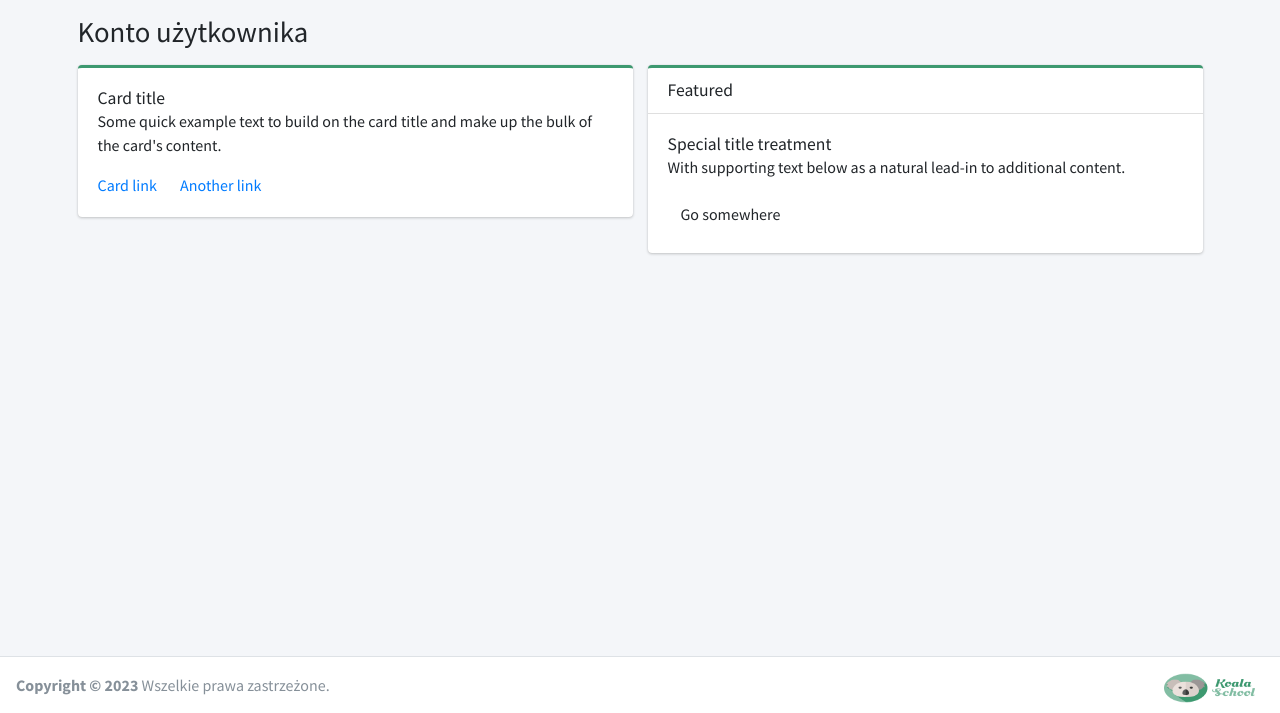
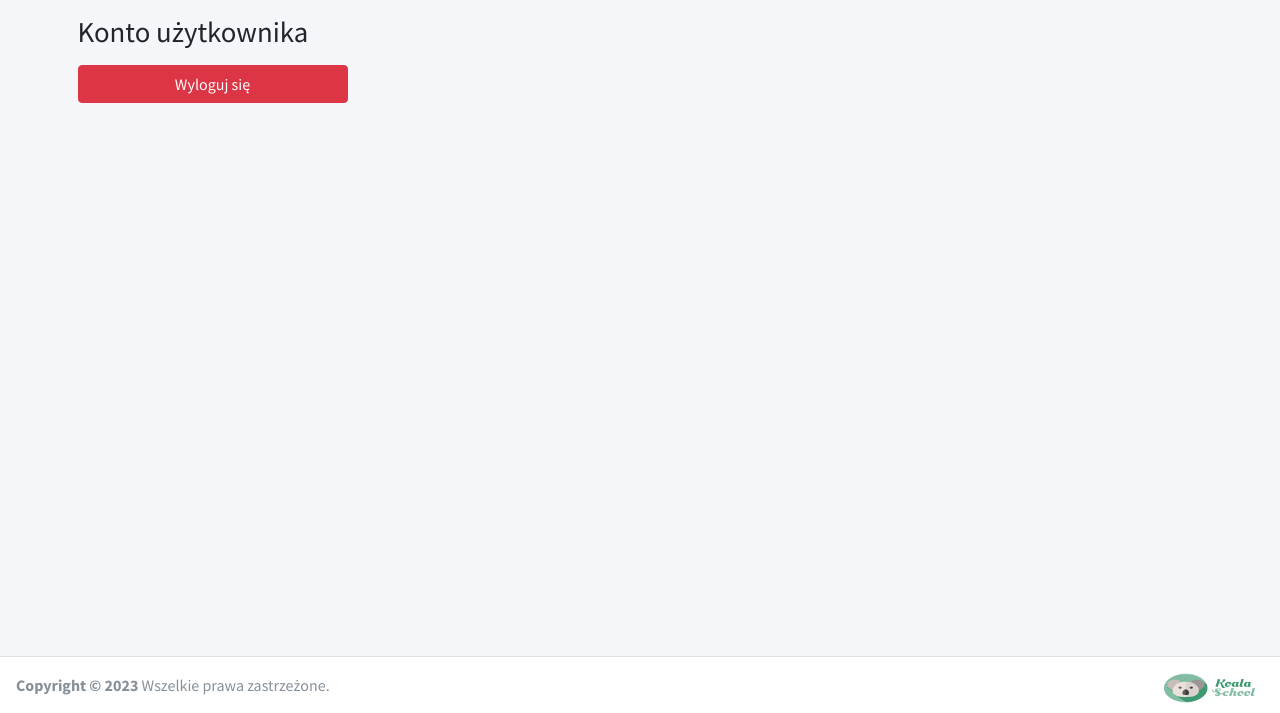
Before and after one commit to Bakkonrad/school_diary, a PHP site: page /teacher/teacher_account.php in a window 1280 px wide. Shown: the part 87-800 px from the top of the page. Run offline with PHP 8.4, Linux system fonts and the light colour scheme; a user stored in the database is signed in; some libraries are stand-ins or nearby versions.

Commit message:
logout button for every account type

```diff
--- a/pages/student/student_main.php
+++ b/pages/student/student_main.php
@@ -10,10 +10,6 @@
         header("Location: ../index.php");
         exit();
     }
-?>
-
-<?php
-session_start();
 ?>
 
 <!DOCTYPE html>
--- a/pages/teacher/teacher_account.php
+++ b/pages/teacher/teacher_account.php
@@ -85,41 +85,20 @@
         </div> <!-- /.container-fluid -->
     </div> <!-- /.content-header -->
 
-    <!-- Main content -->
-    <div class="content">
+            <!-- Main content -->
+            <div class="content">
         <div class="container">
-        <div class="row">
-            <div class="col-lg-6">
-            <div class="card card-olive card-outline">
-                <div class="card-body">
-                <h5 class="card-title">Card title</h5>
-
-                <p class="card-text">
-                    Some quick example text to build on the card title and make up the bulk of the card's
-                    content.
-                </p>
-                <a href="#" class="card-link">Card link</a>
-                <a href="#" class="card-link">Another link</a>
-                </div>
-            </div> <!-- /.card -->
-            </div> <!-- /.col-md-6 -->
-            <div class="col-lg-6">
-            <div class="card card-olive card-outline">
-                <div class="card-header">
-                <h5 class="card-title m-0">Featured</h5>
-                </div>
-                <div class="card-body">
-                <h6 class="card-title">Special title treatment</h6>
-
-                <p class="card-text">With supporting text below as a natural lead-in to additional content.</p>
-                <a href="#" class="btn btn-olive">Go somewhere</a>
-                </div>
-            </div>
-            </div> <!-- /.col-md-6 -->
-        </div> <!-- /.row -->
+            <div class="row">
+                <!-- przycisk do wylogowania -->
+                <div class="col-lg-3">
+                    <form action="../../scripts/logout.php" method="post">
+                        <button type="submit" name="logout" class="btn btn-block btn-danger">Wyloguj się</button>
+                    </form>
+            </div> <!-- /.row -->
         </div> <!-- /.container-fluid -->
-    </div> <!-- /.content -->
+        </div> <!-- /.content -->
     </div> <!-- /.content-wrapper -->
+    </div> <!-- ./wrapper -->
 
     <!-- Main Footer -->
     <footer class="main-footer">
```
Also changed, not shown: pages/student/student_account.php (+8 -29 lines).
